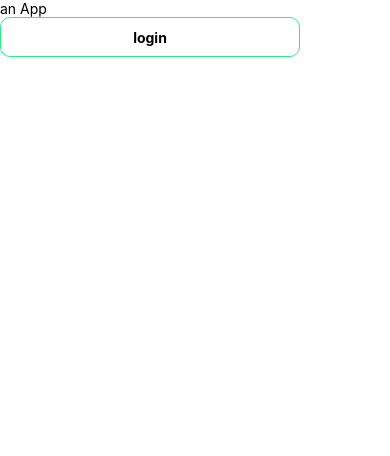
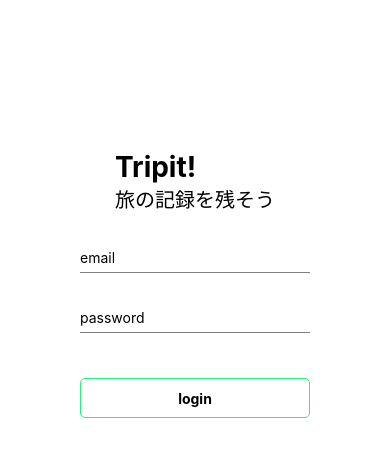
Before and after one commit to yumuranaoki/react-native-sns, a React Native app: screen / in a window 390 px wide. Shown: the top 456 px of the page. Built offline with nearby package versions, Linux system fonts and the light colour scheme.

Commit message:
login form

```diff
--- a/src/app.js
+++ b/src/app.js
@@ -1,12 +1,35 @@
 import React from 'react';
 import { View, Text } from 'react-native';
 import Button from './component/common/button';
+import TextInputs from './component/common/textinputs';
 
 class App extends React.Component {
   render() {
+    const styles = {
+      view: {
+        justifyContent: 'center',
+        alignItems: 'center',
+        marginTop: 150
+      },
+      text: {
+        fontSize: 20,
+      },
+      emphasis: {
+        fontWeight: 'bold',
+        fontSize: 28
+      }
+    };
+
     return (
       <View>
-        <Text>an App</Text>
+        <View style={styles.view}>
+          <Text style={styles.text}>
+            <Text style={styles.emphasis}>Tripit!{"\n"}</Text>
+            旅の記録を残そう
+          </Text>
+        </View>
+        <TextInputs insideInput="email" />
+        <TextInputs insideInput="password" />
         <Button insideButton="login" />
       </View>
     );
--- a/src/component/common/button.js
+++ b/src/component/common/button.js
@@ -7,10 +7,12 @@ class Button extends React.Component {
       button: {
         borderColor: 'rgb(37, 241, 131)',
         borderWidth: 1,
-        borderRadius: 10,
+        borderRadius: 5,
         justifyContent: 'center',
         alignItems: 'center',
-        width: 300,
+        marginTop: 45,
+        marginLeft: 80,
+        marginRight: 80,
         height: 40
       },
       textInButton: {
--- /dev/null
+++ b/src/component/common/textinputs.js
@@ -0,0 +1,24 @@
+import React from 'react';
+import { StyleSheet, TextInput } from 'react-native';
+
+const styles = StyleSheet.create({
+  textInput: {
+    height: 30,
+    borderBottomColor: 'gray',
+    borderBottomWidth: 1.5,
+    marginTop: 30,
+    marginLeft: 80,
+    marginRight: 80,
+  }
+});
+
+const textInputs = (props) => {
+  return (
+    <TextInput
+      style={styles.textInput}
+      placeholder={props.insideInput}
+    />
+  );
+};
+
+export default textInputs;
```
Also changed, not shown: src/component/common/header.js (added, +23 -0 lines), src/component/common/textinputs.jsx (deleted, +0 -13 lines).
